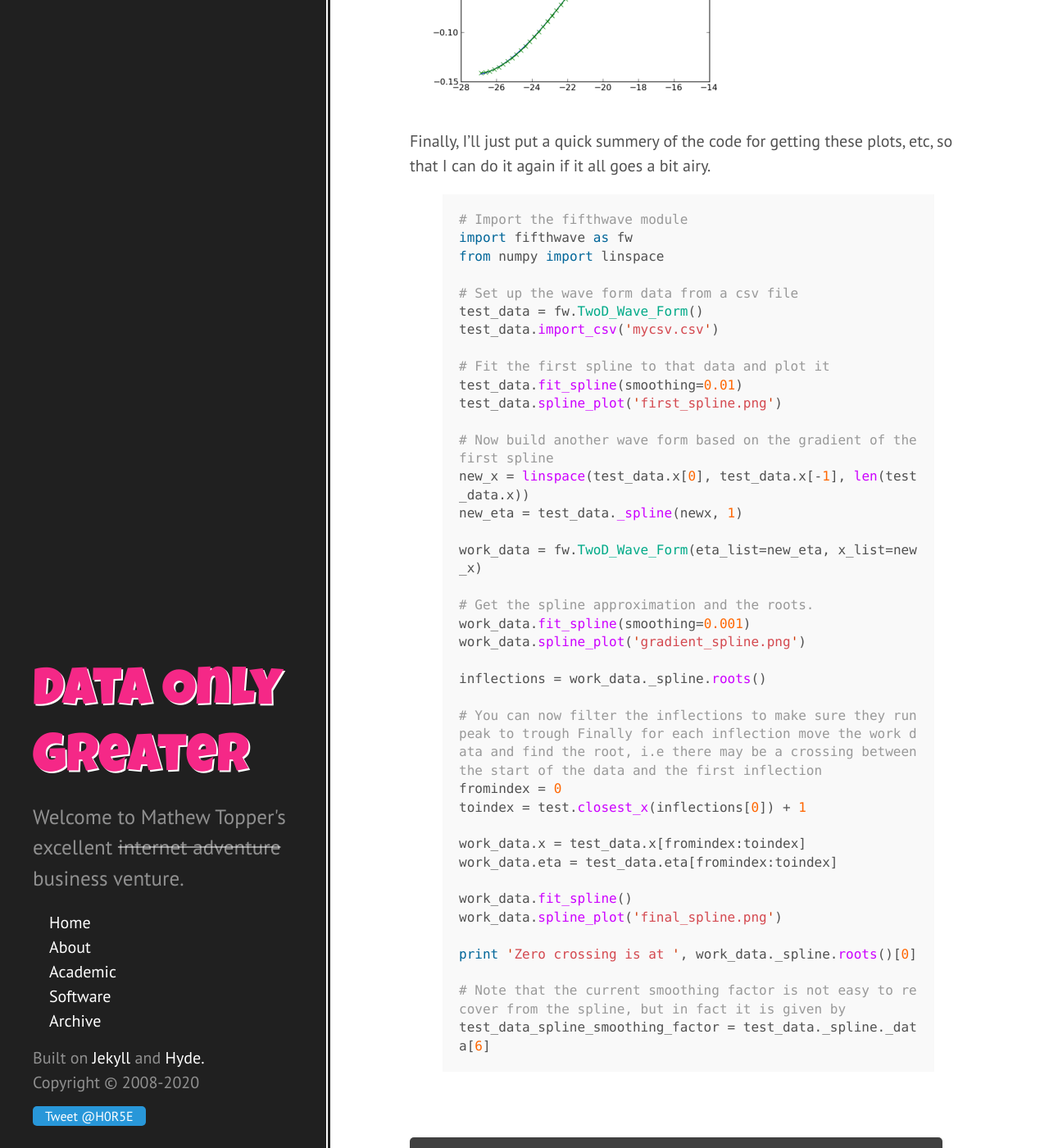
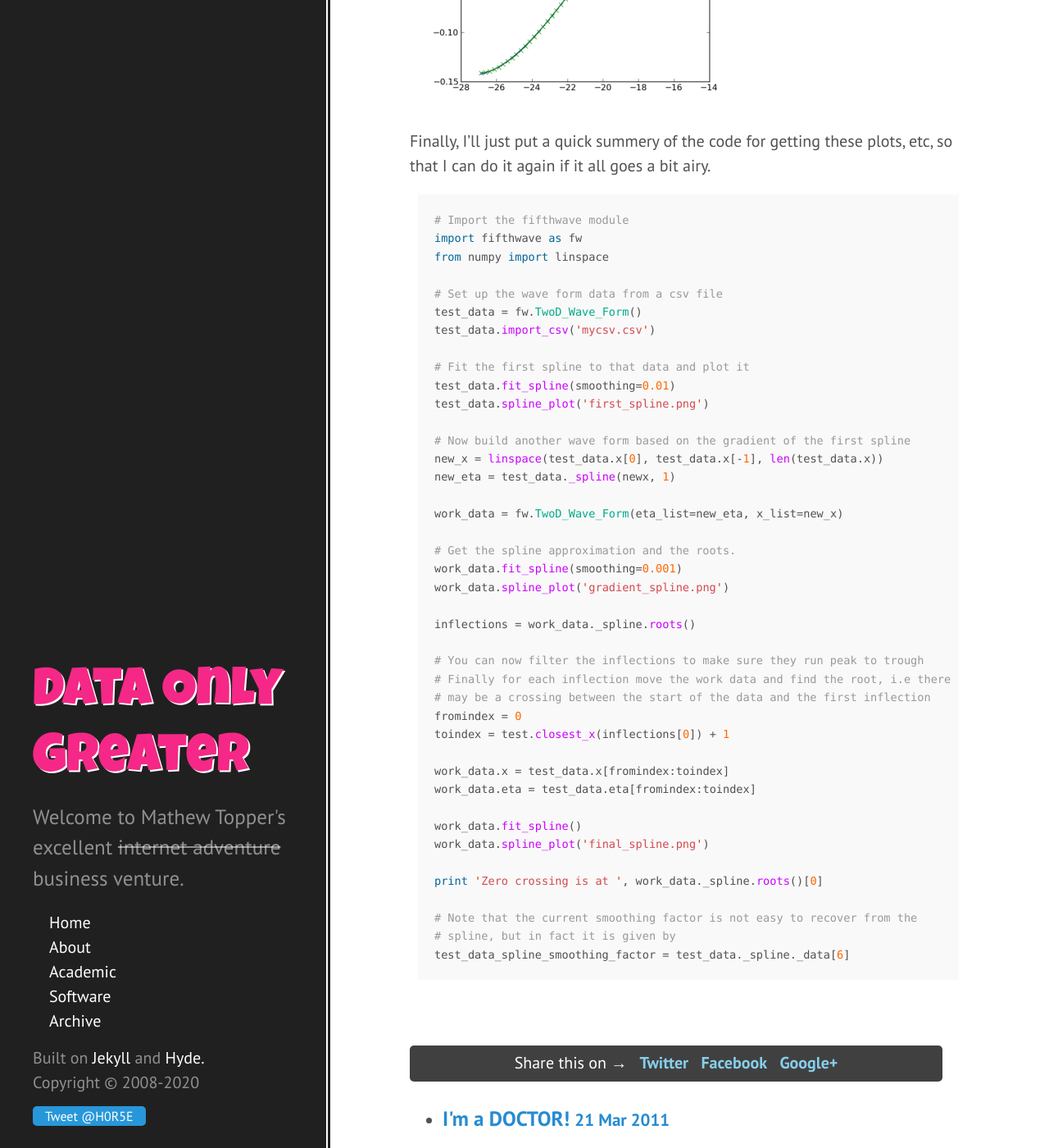
Before and after one commit to H0R5E/data-only-greater, a Jekyll site: the page built from _posts/2011-07-06-better-zero-crossing-fifthwave.md, in a window 1280 px wide and 1400 px high, scrolled down 2633 px. Shown: the whole window at 82% size. Built offline with Jekyll 4.4.1, drawn with Linux system fonts in a browser that asks for light colours; nearby versions of some CDN libraries; library files that are not in the unit come from our copies.

```diff
--- a/_posts/2011-07-06-better-zero-crossing-fifthwave.md
+++ b/_posts/2011-07-06-better-zero-crossing-fifthwave.md
@@ -50,7 +50,9 @@ work_data.spline_plot('gradient_spline.png')
 
 inflections = work_data._spline.roots()
 
-# You can now filter the inflections to make sure they run peak to trough Finally for each inflection move the work data and find the root, i.e there may be a crossing between the start of the data and the first inflection
+# You can now filter the inflections to make sure they run peak to trough
+# Finally for each inflection move the work data and find the root, i.e there
+# may be a crossing between the start of the data and the first inflection
 fromindex = 0
 toindex = test.closest_x(inflections[0]) + 1
 
@@ -62,6 +64,7 @@ work_data.spline_plot('final_spline.png')
 
 print 'Zero crossing is at ', work_data._spline.roots()[0]
 
-# Note that the current smoothing factor is not easy to recover from the spline, but in fact it is given by
+# Note that the current smoothing factor is not easy to recover from the
+# spline, but in fact it is given by
 test_data_spline_smoothing_factor = test_data._spline._data[6]
 {% endhighlight %}
--- a/public/css/poole.css
+++ b/public/css/poole.css
@@ -154,7 +154,6 @@ pre {
 }
 code {
   padding: .25em .5em;
-  font-size: 85%;
   color: #bf616a;
   background-color: #f9f9f9;
   border-radius: 3px;
@@ -167,19 +166,24 @@ pre {
   font-size: .8rem;
   line-height: 1.4;
   white-space: pre;
-  white-space: pre-wrap;
+  overflow: auto;
   word-break: break-all;
   word-wrap: break-word;
   background-color: #f9f9f9;
 }
 pre code {
   padding: 0;
-  font-size: 100%;
+  font-size: 85%;
   color: inherit;
   background-color: transparent;
 }
 
 /* Pygments via Jekyll */
+figure.highlight {
+  margin-left: 10px;
+  margin-right: 10px;
+}
+
 .highlight {
   margin-bottom: 1rem;
   border-radius: 4px;
```
